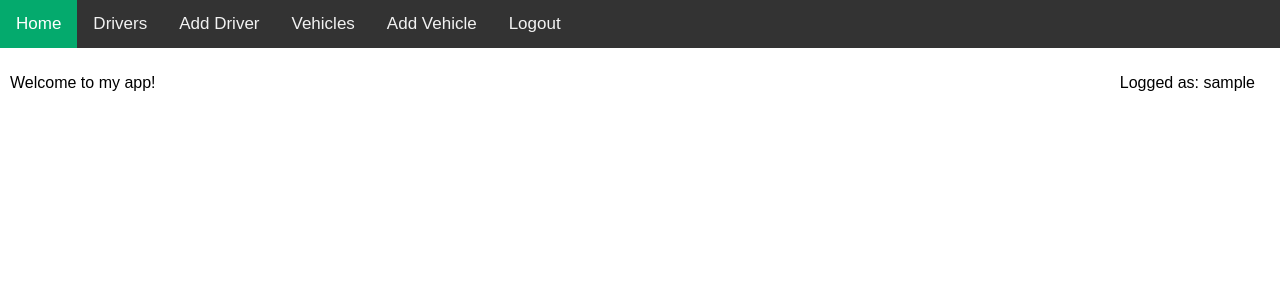
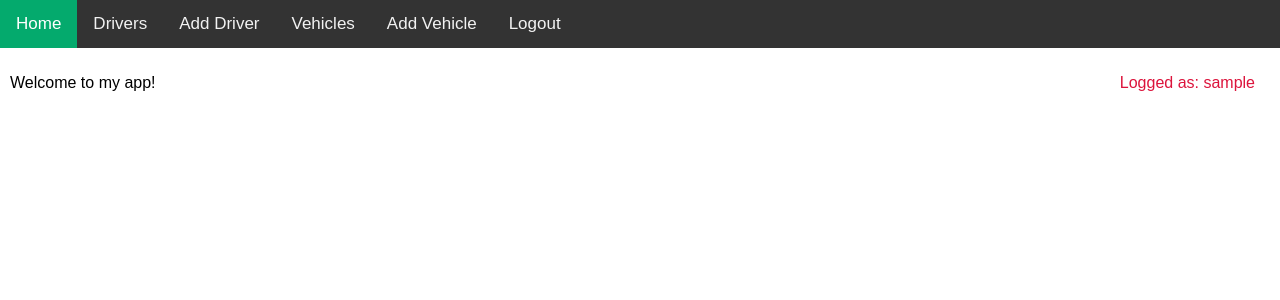
Before and after one commit to MightyAd3k/Driver-s-App, a Django app: page / in a window 1280 px wide. Shown: the top 300 px of the page. Run offline with Django 4.2, Linux system fonts and the light colour scheme; a user stored in the database is signed in; tables that the repository leaves empty hold one stand-in row (values such as "Sample post").

Commit message:
Some CSS changes

```diff
--- a/reservation/static/main.css
+++ b/reservation/static/main.css
@@ -1,4 +1,3 @@
-
 body {
     margin: 0;
     font-family: Arial, Helvetica, sans-serif;
--- a/templates/base.html
+++ b/templates/base.html
@@ -32,7 +32,11 @@
 </div>
 <div class="contener">
     {% block content %}
-        <p id="user">Logged as: {{ user }}</p>
+        {% if user.is_superuser %}
+            <p id="user" style="color: crimson">Logged as: {{ user }}</p>
+        {% else %}
+            <p id="user">Logged as: {{ user }}</p>
+        {% endif %}
         <p id="text">Welcome to my app!</p>
     {% endblock %}
 </div>
```
